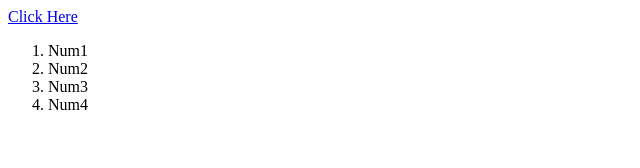
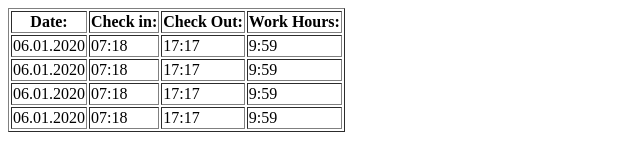
Before and after one commit to ilifaed-83/New-Project, a plain HTML site: page index.html in a window 1280 px wide. Shown: the whole page, without its empty margins (0-640 px from the left). Drawn offline with Linux system fonts and the light colour scheme.

Commit message:
Table Tag

```diff
--- a/index.html
+++ b/index.html
@@ -7,12 +7,37 @@
     <link rel="icon" href="images.jpg">
 </head>
 <body>
-    <a href="#d1" target="_blank">Click Here</a>
-    <ol>
-        <li>Num1</li>
-        <li>Num2</li>
-        <li>Num3</li>
-        <li>Num4</li>
-    </ol>
+    <table border="1">
+        <tr>
+            <th>Date: </th>
+            <th>Check in: </th>
+            <th>Check Out: </th>
+            <th>Work Hours: </th>
+        </tr>
+        <tr>
+            <td>06.01.2020</td>
+            <td>07:18</td>
+            <td>17:17</td>
+            <td>9:59</td>
+        </tr>
+        <tr>
+            <td>06.01.2020</td>
+            <td>07:18</td>
+            <td>17:17</td>
+            <td>9:59</td>
+        </tr>
+        <tr>
+            <td>06.01.2020</td>
+            <td>07:18</td>
+            <td>17:17</td>
+            <td>9:59</td>
+        </tr>
+        <tr>
+            <td>06.01.2020</td>
+            <td>07:18</td>
+            <td>17:17</td>
+            <td>9:59</td>
+        </tr>
+    </table>
 </body>
 </html>
```
